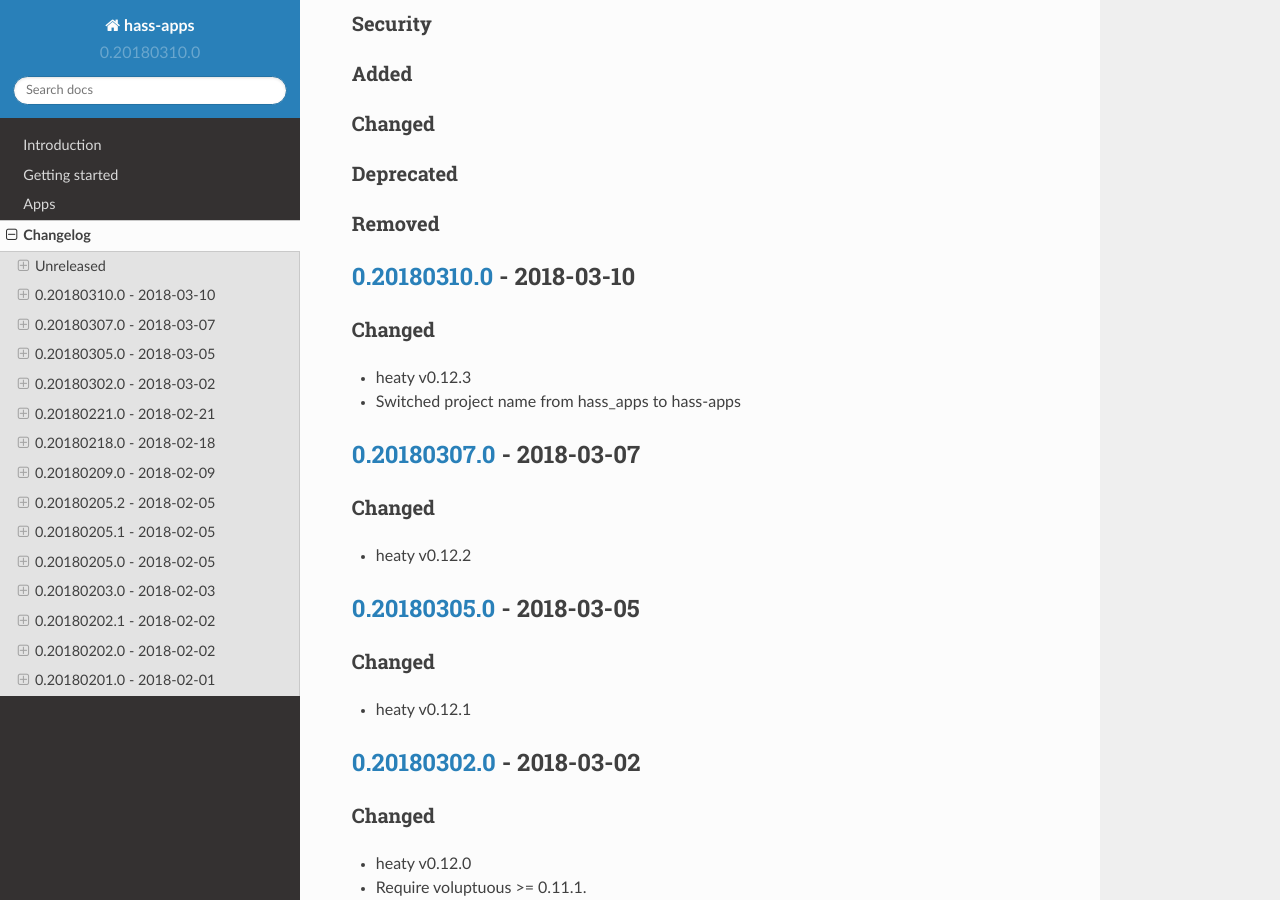
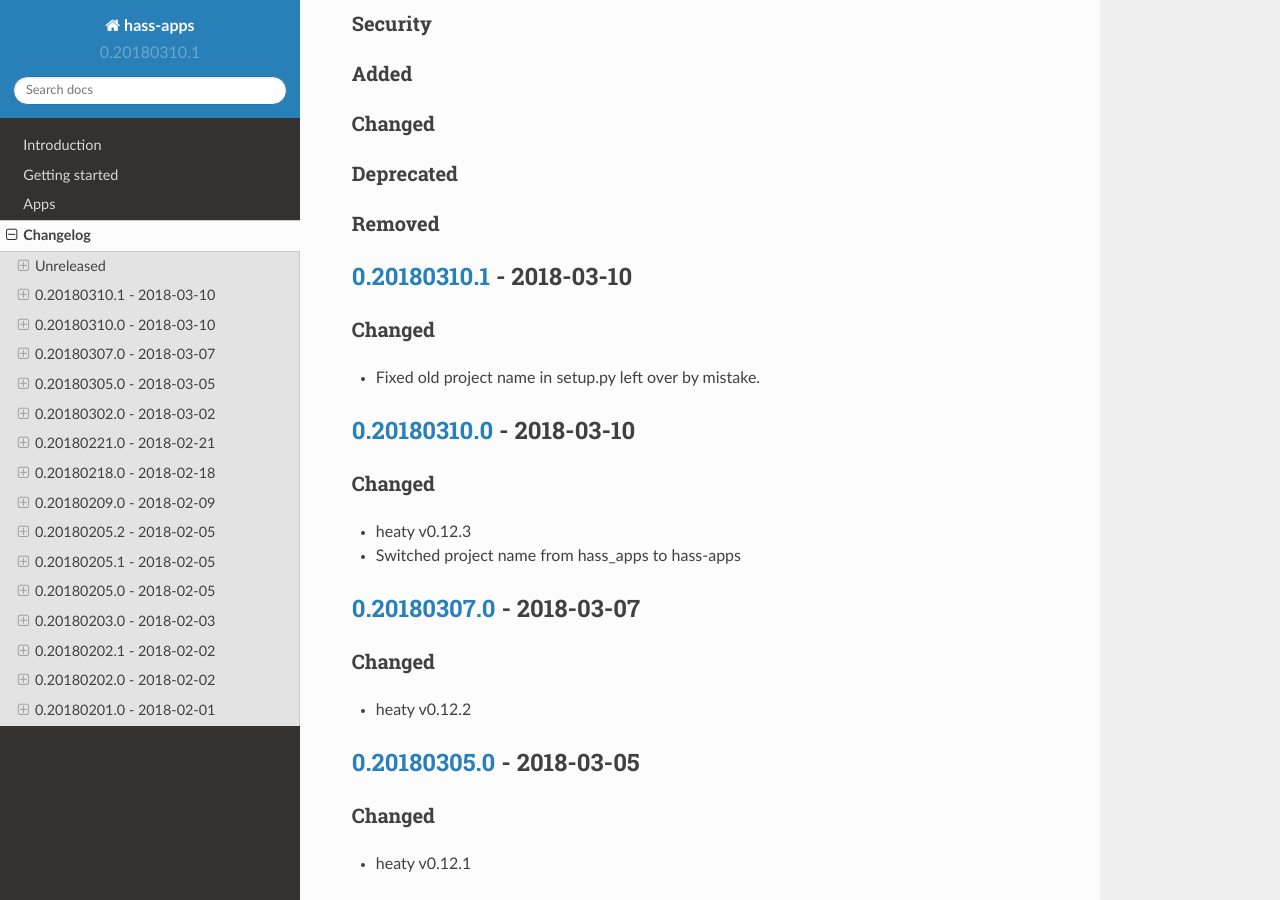
Before and after one commit to bob1de/hass-apps, a Sphinx documentation site: the page built from docs/CHANGELOG.md, in a window 1280 px wide and 900 px high, scrolled down 352 px. Built offline with Sphinx 7.4.7 and the Read the Docs theme 2.0.0, drawn with Linux system fonts in a browser that asks for light colours.

Commit message:
Release v0.20180310.1

```diff
--- a/docs/CHANGELOG.md
+++ b/docs/CHANGELOG.md
@@ -6,7 +6,7 @@
 
 
 ## [Unreleased]
-[Unreleased]: https://github.com/efficiosoft/hass_apps/compare/v0.20180310.0...HEAD
+[Unreleased]: https://github.com/efficiosoft/hass_apps/compare/v0.20180310.1...HEAD
 
 ### Fixed
 
@@ -19,6 +19,13 @@
 ### Deprecated
 
 ### Removed
+
+
+## [0.20180310.1] - 2018-03-10
+[0.20180310.1]: https://github.com/efficiosoft/hass_apps/compare/v0.20180310.0...v0.20180310.1
+
+### Changed
+* Fixed old project name in setup.py left over by mistake.
 
 
 ## [0.20180310.0] - 2018-03-10
--- a/hass_apps/__init__.py
+++ b/hass_apps/__init__.py
@@ -3,4 +3,4 @@
 AppDaemon.
 """
 
-__version__ = "0.20180310.0"
+__version__ = "0.20180310.1"
--- a/setup.py
+++ b/setup.py
@@ -12,7 +12,7 @@
 
 
 setup(
-    name = "hass_apps",
+    name = "hass-apps",
     version = __version__,
     description = "A collection of useful apps for AppDaemon + "
                   "Home Assistant.",
```
